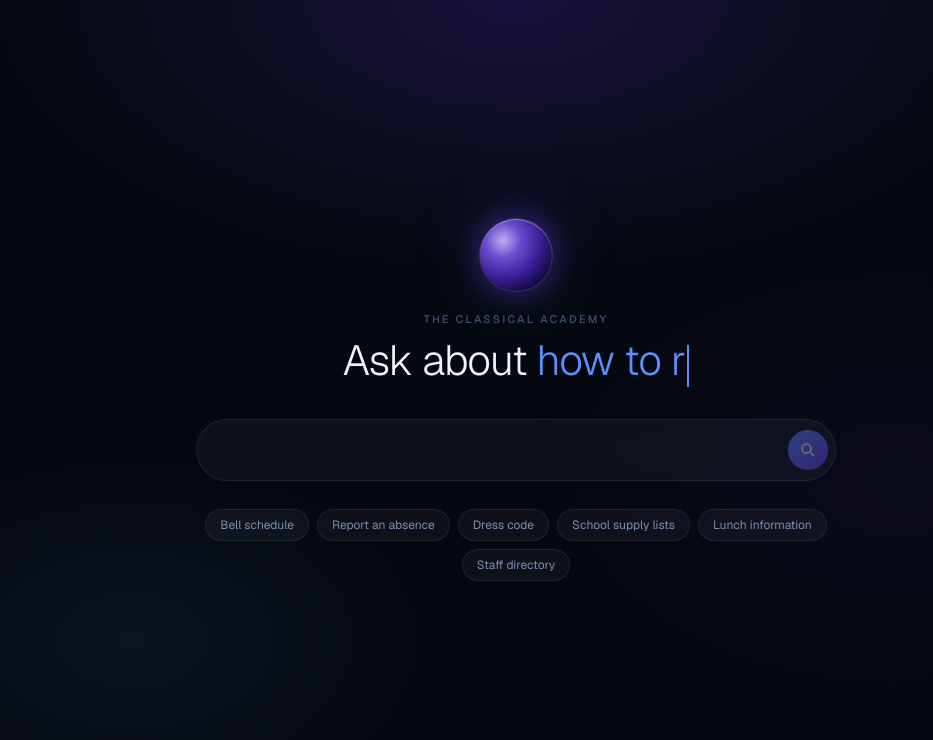
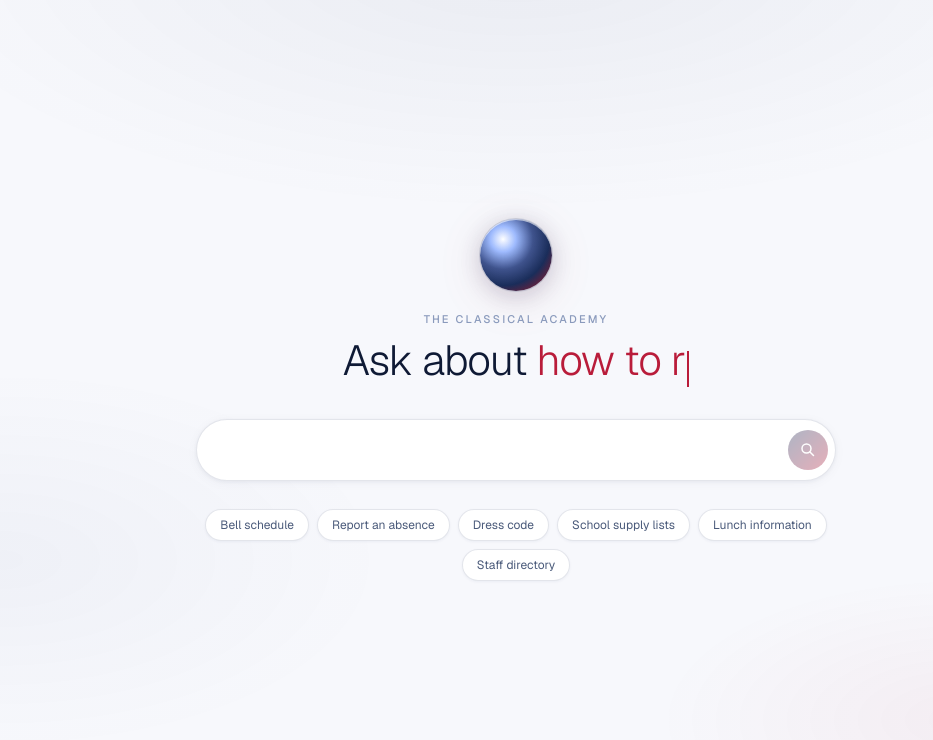
Before and after one commit to AI-Delivered/tca-hub, a Next.js app: page / in a window 1280 px wide. Shown: the top 740 px of the page, without its empty margins (124-1057 px from the left). Built offline with nearby package versions, Linux system fonts and the light colour scheme.

Commit message:
design: light scheme with white, navy, crimson palette
Co-Authored-By: Claude Sonnet 4.6 <noreply@anthropic.com>

```diff
--- a/src/app/globals.css
+++ b/src/app/globals.css
@@ -1,19 +1,19 @@
 @import "tailwindcss";
 
 :root {
-  --bg: #05090f;
-  --surface: #0b1220;
-  --glass: rgba(255, 255, 255, 0.04);
-  --glass-hover: rgba(255, 255, 255, 0.07);
-  --border: rgba(255, 255, 255, 0.08);
-  --border-focus: rgba(91, 143, 255, 0.5);
-  --accent: #5b8fff;
-  --accent-dim: rgba(91, 143, 255, 0.15);
-  --glow-violet: #6b3dff;
-  --text-primary: #eef2ff;
-  --text-muted: #7a8fb5;
-  --text-dim: #3d506e;
-  --answer-bg: rgba(11, 18, 32, 0.8);
+  --bg: #f7f8fc;
+  --surface: #ffffff;
+  --glass: rgba(26, 45, 90, 0.04);
+  --glass-hover: rgba(26, 45, 90, 0.08);
+  --border: rgba(26, 45, 90, 0.12);
+  --border-focus: rgba(185, 28, 58, 0.4);
+  --navy: #1a2d5a;
+  --navy-mid: #2a4080;
+  --crimson: #b91c3a;
+  --crimson-dim: rgba(185, 28, 58, 0.1);
+  --text-primary: #0f1a35;
+  --text-muted: #4a5a7a;
+  --text-dim: #8a9abc;
   --background: var(--bg);
   --foreground: var(--text-primary);
 }
@@ -25,13 +25,8 @@
   --font-mono: var(--font-geist-mono);
 }
 
-* {
-  box-sizing: border-box;
-}
-
-html, body {
-  height: 100%;
-}
+* { box-sizing: border-box; }
+html, body { height: 100%; }
 
 body {
   background: var(--bg);
@@ -40,46 +35,51 @@ body {
   -webkit-font-smoothing: antialiased;
 }
 
-/* Orb */
+/* Orb — navy-to-crimson with glass highlight */
 .tca-orb {
   width: 72px;
   height: 72px;
   border-radius: 50%;
   background: radial-gradient(
-    circle at 32% 30%,
-    rgba(200, 185, 255, 0.95) 0%,
-    rgba(120, 90, 240, 0.85) 25%,
-    rgba(60, 30, 160, 0.9) 55%,
-    rgba(10, 5, 40, 1) 85%
+    circle at 32% 28%,
+    rgba(255, 255, 255, 0.9) 0%,
+    rgba(120, 160, 255, 0.7) 18%,
+    rgba(42, 64, 128, 0.9) 42%,
+    rgba(26, 45, 90, 1) 65%,
+    rgba(130, 15, 35, 0.95) 90%
   );
   box-shadow:
-    0 0 0 1px rgba(255, 255, 255, 0.12),
-    0 0 30px rgba(107, 61, 255, 0.45),
-    0 0 70px rgba(91, 143, 255, 0.2),
-    inset 0 1px 0 rgba(255, 255, 255, 0.35),
-    inset -1px -1px 0 rgba(0, 0, 0, 0.4);
+    0 0 0 1px rgba(26, 45, 90, 0.15),
+    0 4px 24px rgba(26, 45, 90, 0.2),
+    0 8px 48px rgba(185, 28, 58, 0.1),
+    inset 0 1px 0 rgba(255, 255, 255, 0.6),
+    inset -1px -1px 0 rgba(0, 0, 0, 0.15);
   animation: orb-breathe 6s ease-in-out infinite;
   flex-shrink: 0;
 }
 
 @keyframes orb-breathe {
-  0%, 100% { box-shadow: 0 0 0 1px rgba(255,255,255,0.12), 0 0 30px rgba(107,61,255,0.45), 0 0 70px rgba(91,143,255,0.2), inset 0 1px 0 rgba(255,255,255,0.35); }
-  50%       { box-shadow: 0 0 0 1px rgba(255,255,255,0.18), 0 0 50px rgba(107,61,255,0.6),  0 0 100px rgba(91,143,255,0.3), inset 0 1px 0 rgba(255,255,255,0.4); }
+  0%, 100% {
+    box-shadow: 0 0 0 1px rgba(26,45,90,0.15), 0 4px 24px rgba(26,45,90,0.2), 0 8px 48px rgba(185,28,58,0.1), inset 0 1px 0 rgba(255,255,255,0.6);
+  }
+  50% {
+    box-shadow: 0 0 0 1px rgba(26,45,90,0.2), 0 6px 32px rgba(26,45,90,0.28), 0 12px 64px rgba(185,28,58,0.18), inset 0 1px 0 rgba(255,255,255,0.65);
+  }
 }
 
-/* Background glow */
+/* Background glow — light, subtle */
 .tca-bg-glow {
   position: fixed;
   inset: 0;
   pointer-events: none;
   z-index: 0;
   background:
-    radial-gradient(ellipse 60% 50% at 50% 0%, rgba(107, 61, 255, 0.18) 0%, transparent 70%),
-    radial-gradient(ellipse 40% 40% at 20% 80%, rgba(91, 143, 255, 0.08) 0%, transparent 60%),
-    radial-gradient(ellipse 50% 50% at 80% 60%, rgba(60, 20, 140, 0.1) 0%, transparent 60%);
+    radial-gradient(ellipse 70% 45% at 50% -5%, rgba(26, 45, 90, 0.06) 0%, transparent 70%),
+    radial-gradient(ellipse 40% 30% at 85% 90%, rgba(185, 28, 58, 0.05) 0%, transparent 60%),
+    radial-gradient(ellipse 50% 40% at 10% 70%, rgba(42, 64, 128, 0.04) 0%, transparent 60%);
 }
 
-/* Search bar */
+/* Search */
 .tca-search-wrap {
   position: relative;
   width: 100%;
@@ -88,17 +88,16 @@ body {
 
 .tca-search-input {
   width: 100%;
-  background: rgba(255, 255, 255, 0.04);
-  border: 1px solid var(--border);
+  background: var(--surface);
+  border: 1.5px solid var(--border);
   border-radius: 100px;
   padding: 18px 64px 18px 28px;
   font-size: 16px;
   font-family: var(--font-geist-sans), system-ui, sans-serif;
   color: var(--text-primary);
   outline: none;
-  transition: border-color 0.2s, background 0.2s, box-shadow 0.2s;
-  backdrop-filter: blur(12px);
-  -webkit-backdrop-filter: blur(12px);
+  transition: border-color 0.2s, box-shadow 0.2s;
+  box-shadow: 0 1px 4px rgba(26, 45, 90, 0.06), 0 2px 12px rgba(26, 45, 90, 0.04);
 }
 
 .tca-search-input::placeholder {
@@ -107,8 +106,7 @@ body {
 
 .tca-search-input:focus {
   border-color: var(--border-focus);
-  background: rgba(255, 255, 255, 0.06);
-  box-shadow: 0 0 0 3px rgba(91, 143, 255, 0.08), 0 0 40px rgba(91, 143, 255, 0.08);
+  box-shadow: 0 0 0 3px rgba(185, 28, 58, 0.08), 0 2px 12px rgba(26, 45, 90, 0.08);
 }
 
 .tca-search-btn {
@@ -120,33 +118,36 @@ body {
   height: 40px;
   border-radius: 50%;
   border: none;
-  background: linear-gradient(135deg, #5b8fff 0%, #6b3dff 100%);
+  background: linear-gradient(135deg, var(--navy) 0%, var(--crimson) 100%);
   color: white;
   cursor: pointer;
   display: flex;
   align-items: center;
   justify-content: center;
-  transition: opacity 0.15s, transform 0.15s;
+  transition: opacity 0.15s, transform 0.15s, box-shadow 0.15s;
+  box-shadow: 0 2px 8px rgba(26, 45, 90, 0.25);
   flex-shrink: 0;
 }
 
 .tca-search-btn:hover {
-  opacity: 0.9;
+  opacity: 0.92;
   transform: translateY(-50%) scale(1.05);
+  box-shadow: 0 4px 16px rgba(26, 45, 90, 0.3);
 }
 
 .tca-search-btn:disabled {
-  opacity: 0.4;
+  opacity: 0.35;
   cursor: not-allowed;
   transform: translateY(-50%);
+  box-shadow: none;
 }
 
-/* Cycling text */
+/* Cycling cursor */
 .tca-cycle-cursor {
   display: inline-block;
   width: 2px;
-  height: 1em;
-  background: var(--accent);
+  height: 0.85em;
+  background: var(--crimson);
   margin-left: 2px;
   vertical-align: text-bottom;
   animation: blink 1s step-end infinite;
@@ -159,38 +160,53 @@ body {
 
 /* Answer card */
 .tca-answer-card {
-  background: rgba(11, 18, 32, 0.7);
-  border: 1px solid var(--border);
+  background: var(--surface);
+  border: 1.5px solid var(--border);
   border-radius: 20px;
-  backdrop-filter: blur(16px);
-  -webkit-backdrop-filter: blur(16px);
-  animation: fade-up 0.35s ease both;
+  box-shadow: 0 2px 12px rgba(26, 45, 90, 0.06);
+  animation: fade-up 0.3s ease both;
 }
 
 @keyframes fade-up {
-  from { opacity: 0; transform: translateY(12px); }
+  from { opacity: 0; transform: translateY(10px); }
   to   { opacity: 1; transform: translateY(0); }
 }
 
 /* Source links */
 .tca-source-link {
-  color: var(--accent);
+  color: var(--navy);
   text-decoration: none;
   font-size: 13px;
   display: flex;
   align-items: center;
   gap: 6px;
-  padding: 6px 0;
+  padding: 8px 0;
   border-bottom: 1px solid var(--border);
   transition: color 0.15s;
 }
 
-.tca-source-link:last-child {
-  border-bottom: none;
+.tca-source-link:last-child { border-bottom: none; }
+
+.tca-source-link:hover { color: var(--crimson); }
+
+/* Suggestion chips */
+.tca-chip {
+  background: var(--surface);
+  border: 1.5px solid var(--border);
+  border-radius: 100px;
+  padding: 6px 14px;
+  font-size: 12px;
+  color: var(--text-muted);
+  cursor: pointer;
+  transition: background 0.15s, color 0.15s, border-color 0.15s;
+  font-family: inherit;
+  box-shadow: 0 1px 3px rgba(26, 45, 90, 0.05);
 }
 
-.tca-source-link:hover {
-  color: #8ab4ff;
+.tca-chip:hover {
+  background: var(--navy);
+  color: white;
+  border-color: var(--navy);
 }
 
 /* Loading dots */
@@ -199,7 +215,7 @@ body {
   width: 5px;
   height: 5px;
   border-radius: 50%;
-  background: var(--accent);
+  background: white;
   margin: 0 2px;
   animation: dot-bounce 1.2s ease-in-out infinite;
 }
@@ -209,11 +225,17 @@ body {
 
 @keyframes dot-bounce {
   0%, 80%, 100% { transform: translateY(0); opacity: 0.4; }
-  40%           { transform: translateY(-6px); opacity: 1; }
+  40%           { transform: translateY(-5px); opacity: 1; }
+}
+
+/* Divider line above chips */
+.tca-divider {
+  width: 32px;
+  height: 1px;
+  background: var(--border);
+  margin: 4px auto 0;
 }
 
 @media (prefers-reduced-motion: reduce) {
-  .tca-orb, .tca-cycle-cursor, .tca-dots span {
-    animation: none;
-  }
+  .tca-orb, .tca-cycle-cursor, .tca-dots span { animation: none; }
 }
--- a/src/app/page.tsx
+++ b/src/app/page.tsx
@@ -69,7 +69,7 @@ function CyclingText() {
 
   return (
     <span>
-      <span style={{ color: 'var(--accent)' }}>{displayText}</span>
+      <span style={{ color: 'var(--crimson)' }}>{displayText}</span>
       <span className="tca-cycle-cursor" aria-hidden="true" />
     </span>
   )
@@ -261,29 +261,7 @@ export default function Home() {
                 <button
                   key={s}
                   onClick={() => handleSuggestionClick(s)}
-                  style={{
-                    background: 'var(--glass)',
-                    border: '1px solid var(--border)',
-                    borderRadius: '100px',
-                    padding: '6px 14px',
-                    fontSize: '12px',
-                    color: 'var(--text-muted)',
-                    cursor: 'pointer',
-                    transition: 'background 0.15s, color 0.15s, border-color 0.15s',
-                    fontFamily: 'inherit',
-                  }}
-                  onMouseEnter={e => {
-                    const el = e.currentTarget
-                    el.style.background = 'var(--glass-hover)'
-                    el.style.color = 'var(--text-primary)'
-                    el.style.borderColor = 'rgba(255,255,255,0.15)'
-                  }}
-                  onMouseLeave={e => {
-                    const el = e.currentTarget
-                    el.style.background = 'var(--glass)'
-                    el.style.color = 'var(--text-muted)'
-                    el.style.borderColor = 'var(--border)'
-                  }}
+                  className="tca-chip"
                 >
                   {s}
                 </button>
@@ -299,10 +277,10 @@ export default function Home() {
               maxWidth: '640px',
               width: '100%',
               padding: '14px 20px',
-              background: 'rgba(255, 60, 60, 0.08)',
-              border: '1px solid rgba(255, 60, 60, 0.2)',
+              background: 'rgba(185, 28, 58, 0.06)',
+              border: '1px solid rgba(185, 28, 58, 0.2)',
               borderRadius: '14px',
-              color: '#ff8080',
+              color: 'var(--crimson)',
               fontSize: '14px',
             }}
           >
@@ -380,7 +358,7 @@ export default function Home() {
                 fontFamily: 'inherit',
                 transition: 'color 0.15s',
               }}
-              onMouseEnter={e => { e.currentTarget.style.color = 'var(--text-muted)' }}
+              onMouseEnter={e => { e.currentTarget.style.color = 'var(--navy)' }}
               onMouseLeave={e => { e.currentTarget.style.color = 'var(--text-dim)' }}
             >
               ← New search
```
